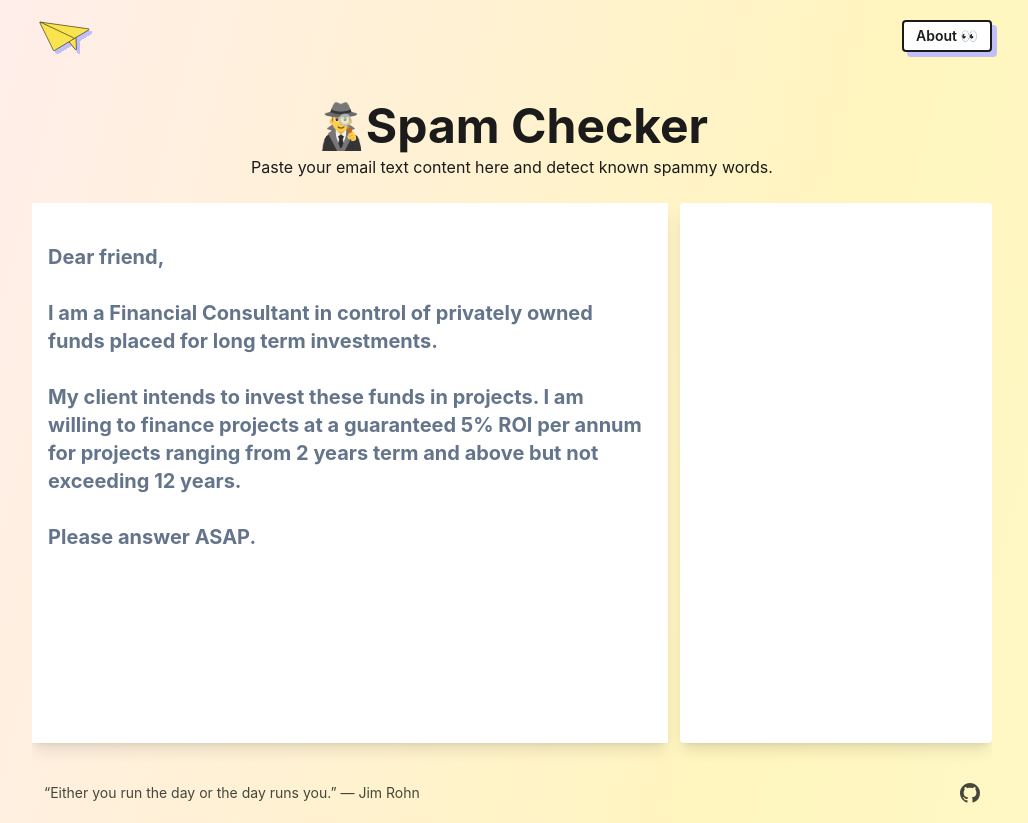
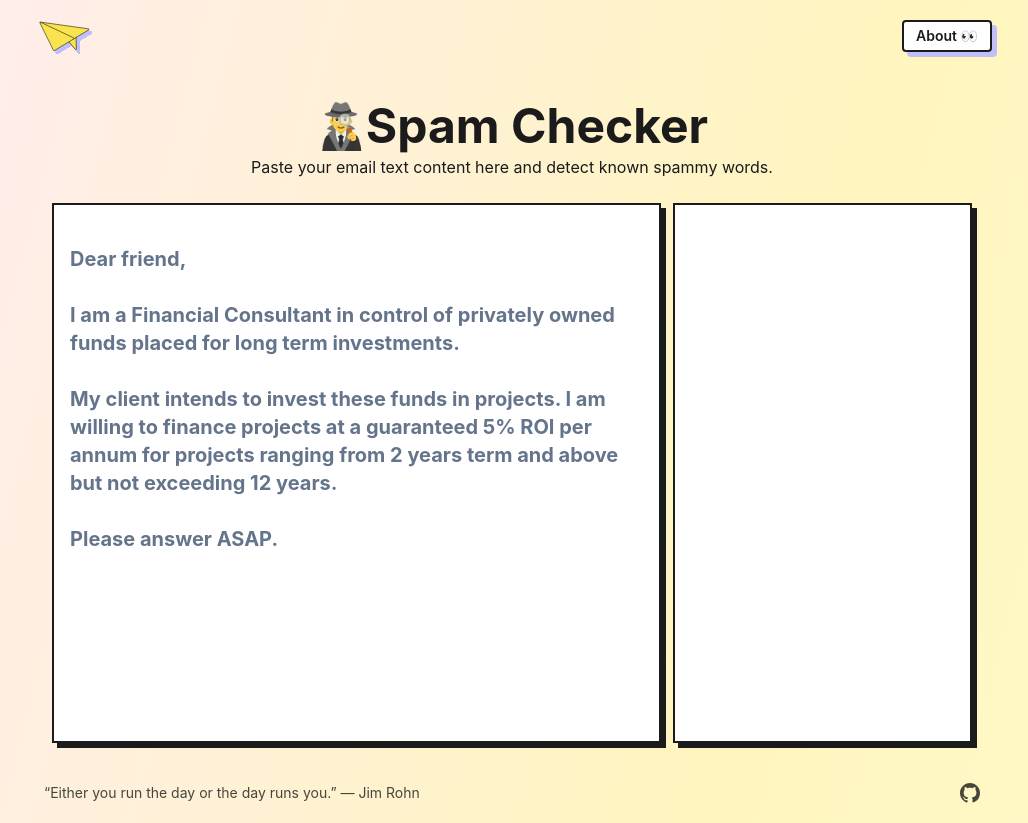
Before and after one commit to TheBoringBOT/email-spam-word-checker, a React (Create React App) app: page / in a window 1280 px wide. Shown: the whole page, without its empty margins (128-1156 px from the left). Built offline with nearby package versions, Linux system fonts and the light colour scheme.

Commit message:
copy text function + style impovements

```diff
--- a/src/App.js
+++ b/src/App.js
@@ -9,7 +9,7 @@ import useCheckSpam from "./hooks/useCheckSpam";
 
 function App() {
   const [currentText, setCurrentText] = useState("");
-  const [currentTrue, setCurrentTrue] = useState("no");
+  const [copy, setCopy] = useState(false);
   const [defaultValue, setDefaultValue] = useState(defaultText);
   // const spamWords = useCheckSpam();
 
@@ -28,12 +28,21 @@ function App() {
     }, 2000);
   }, []);
 
+  const copyText = () => {
+    navigator.clipboard.writeText(currentText);
+    setCopy(!copy);
+    setTimeout(() => {
+      setCopy(false);
+    }, 2000);
+  };
+
   return (
     <>
       {loading && <Preloader />}
 
       <Layout loading={loading}>
-        <div className="flex justify-center items-center flex-col py-6">
+        <span className="text-black">{copy}</span>
+        <div className=" text-center flex justify-center items-center flex-col py-6">
           <Transition
             appear={true}
             show={!loading}
@@ -63,7 +72,7 @@ function App() {
             </h2>
           </Transition>
         </div>
-        <div className=" mx-auto grid overflow-hidden grid-cols-3 grid-rows-1 gap-3 my-auto pb-5  min-h-[70vh] ">
+        <div className=" mx-auto grid overflow-hidden grid-cols-3 grid-rows-1 gap-3 my-auto pb-5  min-h-[70vh] px-5 ">
           <div className="box row-span-2 col-span-3 lg:col-span-2 ">
             {/* left content input */}
             <Transition
@@ -77,7 +86,7 @@ function App() {
               leaveFrom="opacity-100 rotate-0 scale-100 "
               leaveTo="opacity-0 scale-95 "
             >
-              <div className=" relative text-gray-100 flex items-center justify-center min-h-5  w-full h-full text-2xl font-bold rounded  flex-col">
+              <div className=" relative text-gray-100 flex items-center justify-center min-h-5  w-full h-full text-2xl font-bold  flex-col">
                 <form
                   onSubmit={handleSubmit}
                   className=" h-full flex flex-col w-full"
@@ -86,9 +95,23 @@ function App() {
                     defaultValue={defaultValue}
                     rows="10"
                     id="text"
-                    className=" text-xl px-4 py-10 h-full shadow-lg shadow-text-secondary/2 bg-white w-full text-slate-500 "
+                    onChange={(e) => setCurrentText(e.target.value)}
+                    className=" mono-font text-xl px-4 py-10 h-full border-2 border-text-primary solid-shadow-2 bg-white w-full text-slate-500 "
                   />
-                </form>{" "}
+                </form>
+
+                {/* Copy text */}
+
+                <button
+                  className={`transition duration-300 ease-in-out text-text-primary absolute bottom-1 right-1 p-3 bg-accent  text-sm hover:opacity-100
+                      ${copy ? "opacity-100" : "opacity-50"} ${
+                    currentText === "" && "hidden"
+                  }
+                 `}
+                  onClick={() => copyText()}
+                >
+                  {copy ? "🕺🏻 Copied Text" : "Copy To Clipboard"}
+                </button>
               </div>
             </Transition>
           </div>
@@ -107,7 +130,7 @@ function App() {
               leaveFrom="opacity-100 rotate-0 scale-100 "
               leaveTo="opacity-0 scale-95 "
             >
-              <div className="shadow-lg shadow-text-secondary/2  bg-white text-gray-100 flex items-center justify-center w-full  h-full text-2xl min-h-[200px] font-bold rounded"></div>
+              <div className="border-2 border-text-primary solid-shadow-2 bg-white text-gray-100 flex items-center justify-center w-full  h-full text-2xl min-h-[200px] font-bold"></div>
             </Transition>
           </div>
         </div>
```
